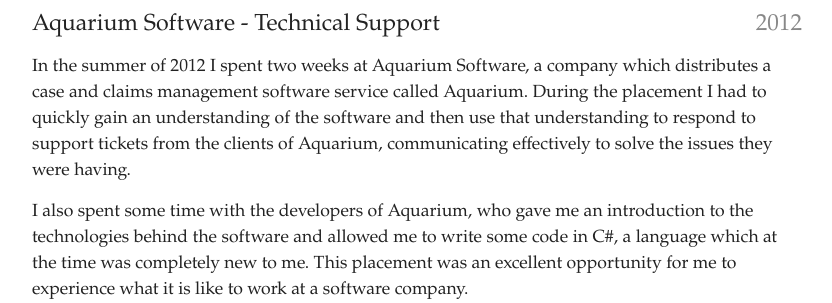
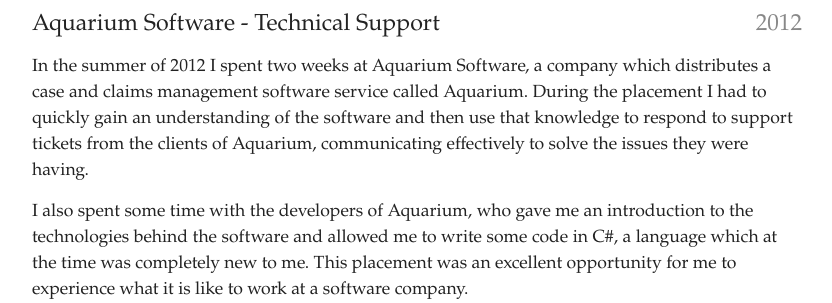
Before and after one commit to sean-duffy/blog-old, a Django app: template blog/templates/main/cv.html in a window 1280 px wide. Shown: the part 2485-2788 px from the top of the page, without its empty margins (223-1055 px from the left). Run offline with Django 3.2, Linux system fonts and the light colour scheme; the template is opened without the code that fills it, so the values that code supplies are empty; some web fonts are replaced.

Commit message:
Minor rewording on CV

```diff
--- a/blog/templates/main/cv.html
+++ b/blog/templates/main/cv.html
@@ -155,7 +155,7 @@
 			</p>
 			<h3>Aquarium Software - Technical Support <span>2012</span></h3>
 			<p>
-				In the summer of 2012 I spent two weeks at Aquarium Software, a company which distributes a case and claims management software service called Aquarium. During the placement I had to quickly gain an understanding of the software and then use that understanding to respond to support tickets from the clients of Aquarium, communicating effectively to solve the issues they were having.
+				In the summer of 2012 I spent two weeks at Aquarium Software, a company which distributes a case and claims management software service called Aquarium. During the placement I had to quickly gain an understanding of the software and then use that knowledge to respond to support tickets from the clients of Aquarium, communicating effectively to solve the issues they were having.
 			</p>
 			<p>
 				I also spent some time with the developers of Aquarium, who gave me an introduction to the technologies behind the software and allowed me to write some code in C#, a language which at the time was completely new to me. This placement was an excellent opportunity for me to experience what it is like to work at a software company.
```
